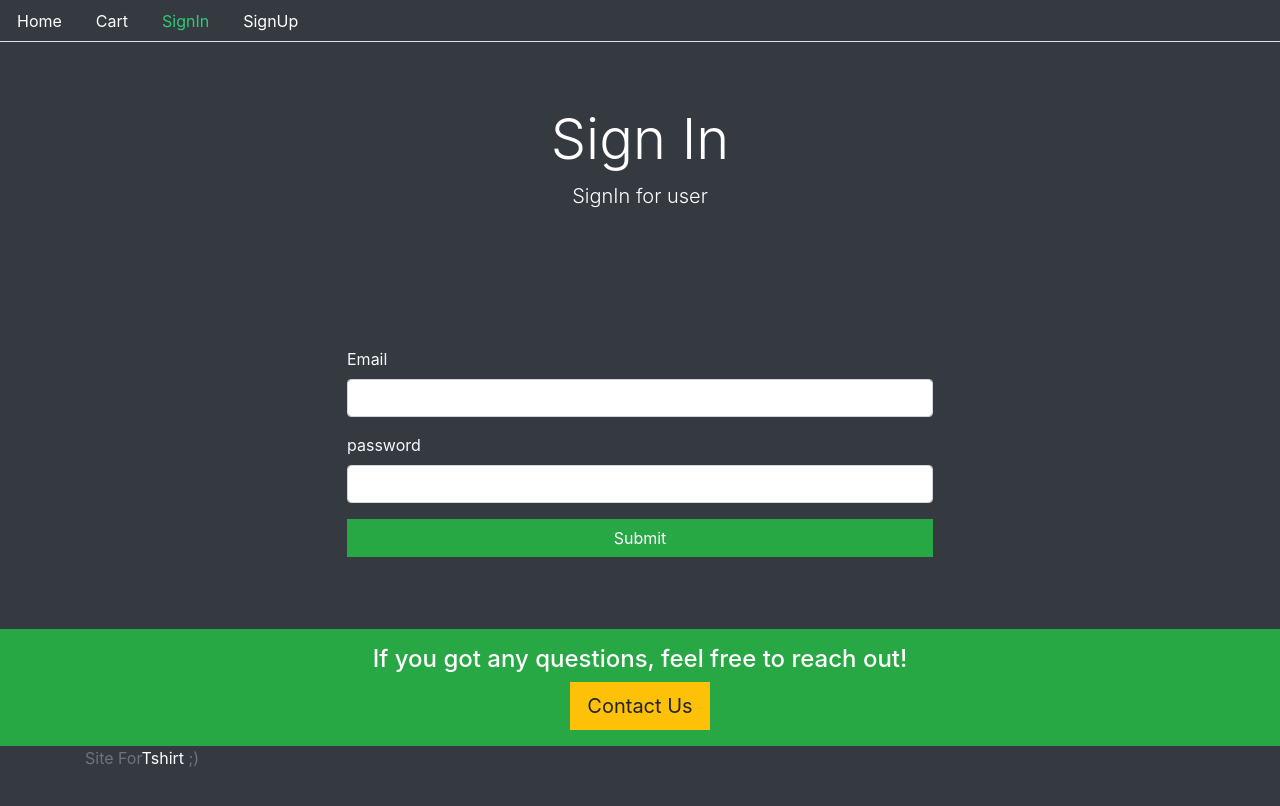
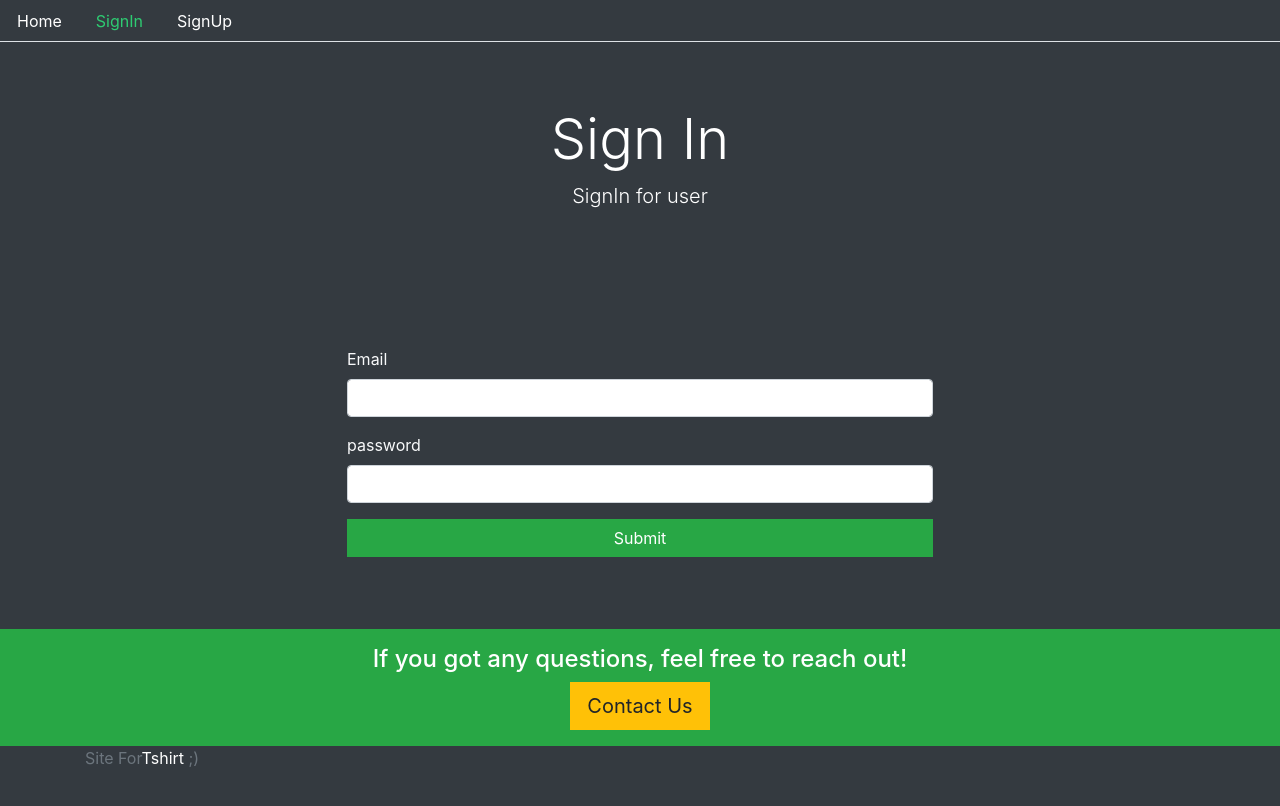
Before and after one commit to karan0030/frontend, a React (Create React App) app: page /signin in a window 1280 px wide. Shown: the top 806 px of the page. Built offline with nearby package versions, Linux system fonts and the light colour scheme.

Commit message:
Update Menu.js
cart set to authentication

```diff
--- a/src/core/Menu.js
+++ b/src/core/Menu.js
@@ -18,11 +18,13 @@ const Menu =({history})=>(
                 Home
                 </Link>
            </li>
+          { isAuthenticated () &&(
            <li className="nav-item">
                <Link style={CurrentTab(history,"/cart")} className="nav-link" to="/cart">
                 Cart
                 </Link>
-           </li>
+           </li>)
+          }
             {isAuthenticated()&&isAuthenticated().user.role===0 &&(
                 <li className="nav-item">
                 <Link style={CurrentTab(history,"/user/dashboard")}className="nav-link" to="/user/dashboard">
```
